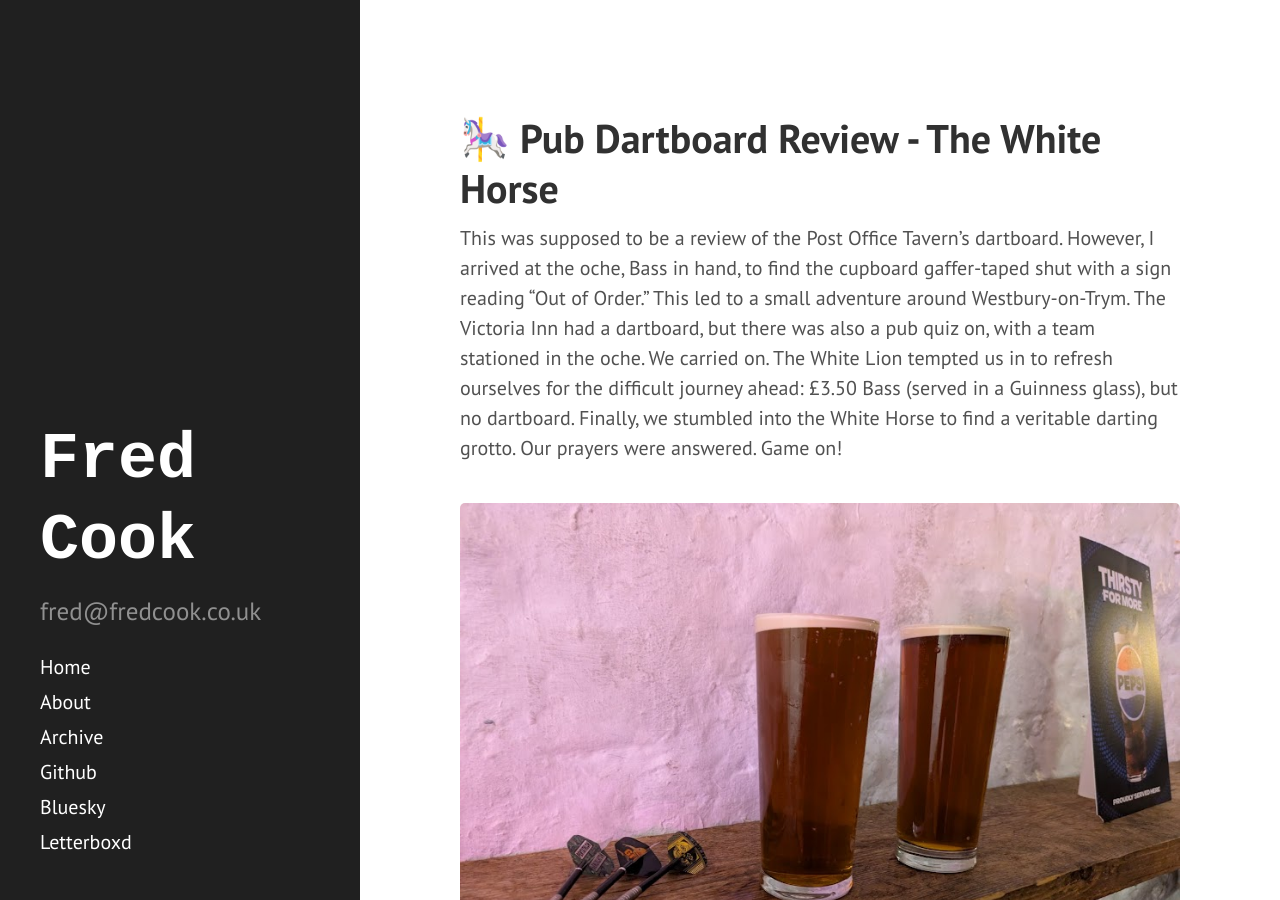
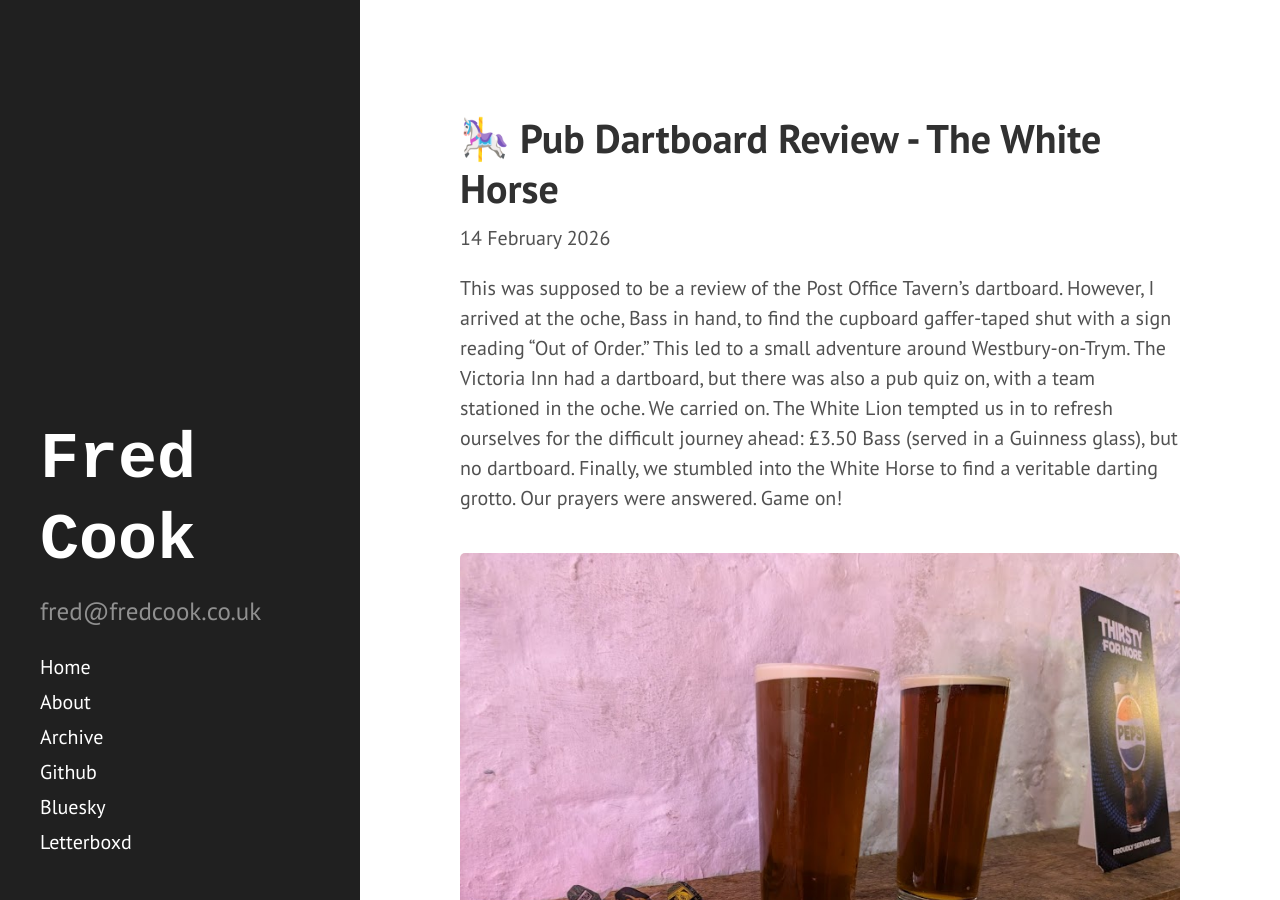
Before and after one commit to fred-cook/website, a Jekyll site: the page built from _posts/2026-02-14-The-White-Horse.md, in a window 1280 px wide and 900 px high. Built offline with Jekyll 4.4.1, drawn with Linux system fonts in a browser that asks for light colours.

Commit message:
adding date

```diff
--- a/_layouts/dartboard_review.html
+++ b/_layouts/dartboard_review.html
@@ -13,6 +13,10 @@ layout: default
 <header class="review-header">
 
 <h1>{{ page.title }}</h1>
+
+<p class="review-date">
+  {{ page.date | date: "%-d %B %Y" }}
+</p>
 
 </header>
 
```
